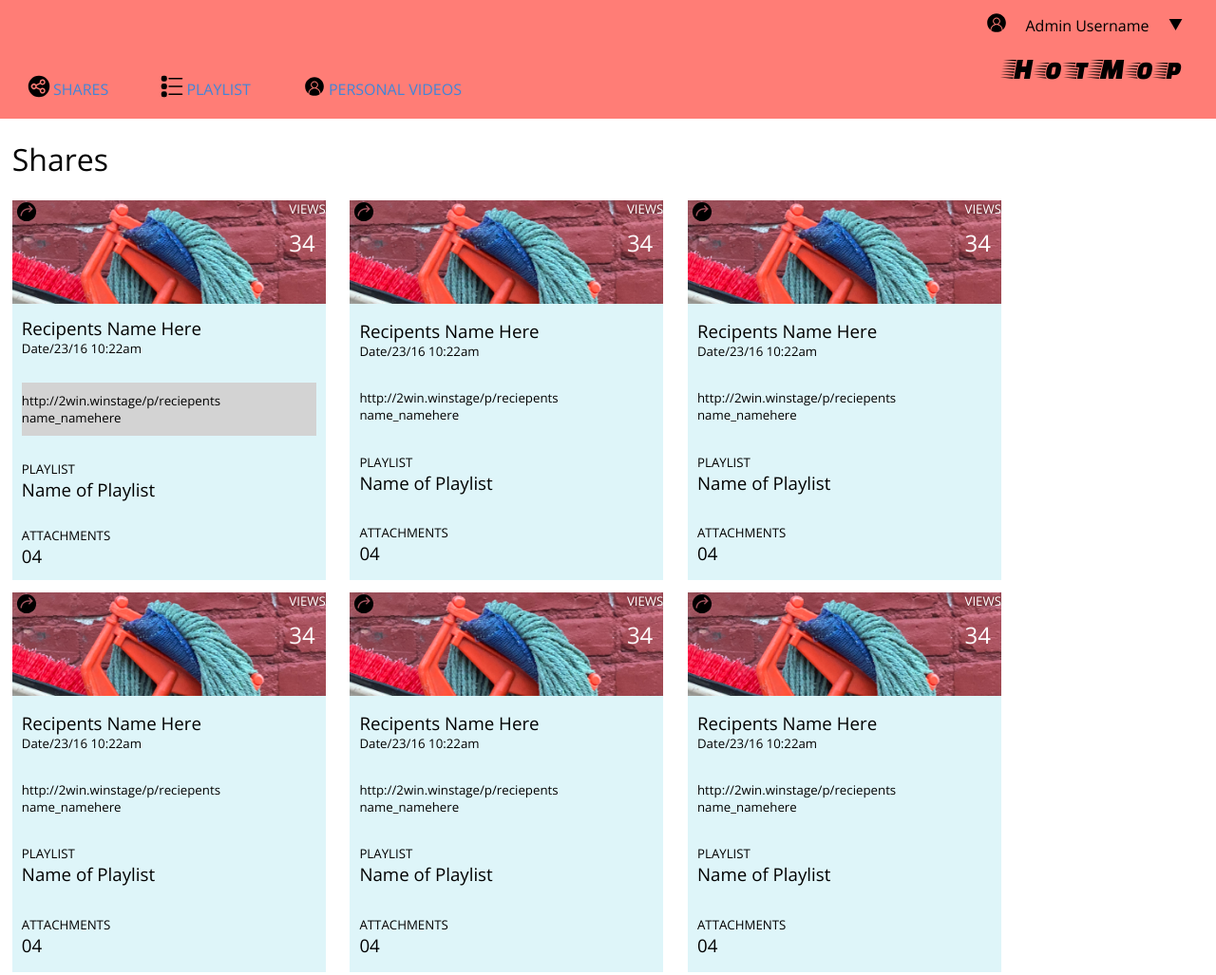
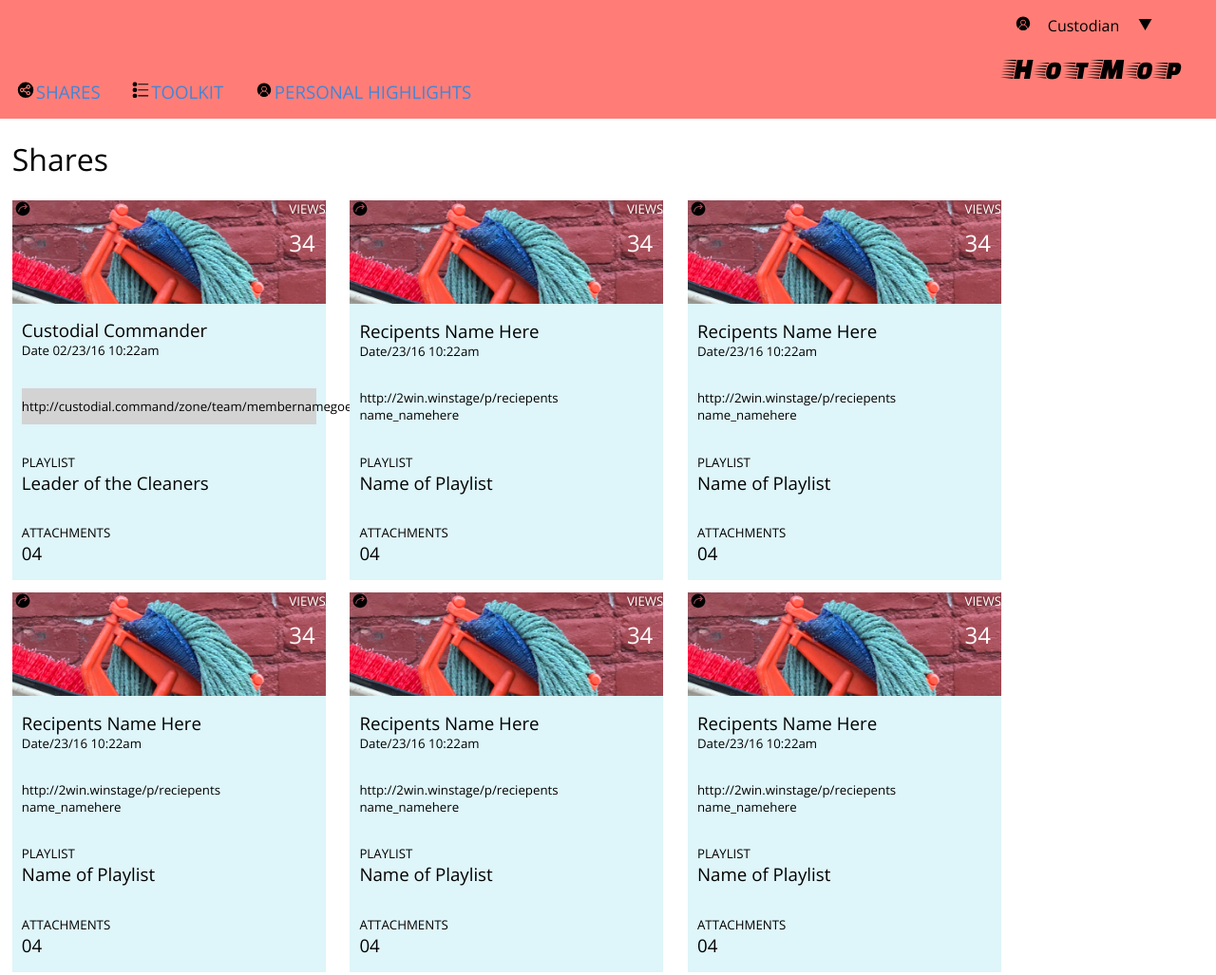
Before and after one commit to justincanthony/static-comp-challenge, a website: page index.html in a window 1280 px wide. Shown: the top 1027 px of the page at 95% size. Drawn offline with nearby package versions, Linux system fonts and the light colour scheme; files whose address does not match are found by name.

```diff
--- a/index.html
+++ b/index.html
@@ -18,12 +18,11 @@
     <div class="menu-bar">
       <nav>
         <ul>
-
           <li><img class="icon" src="/Users/justin/Turing/mod2/projects/static-comp-challenge/assets/noun_Share_4087971.svg">SHARES
           </li>
-          <li><img class="icon" src="/Users/justin/Turing/mod2/projects/static-comp-challenge/assets/noun_List_4087656.svg">PLAYLIST
+          <li><img class="icon" src="/Users/justin/Turing/mod2/projects/static-comp-challenge/assets/noun_List_4087656.svg">TOOLKIT
           </li>
-          <li><img class="icon" src="/Users/justin/Turing/mod2/projects/static-comp-challenge/assets/noun_User_3521174.svg">PERSONAL VIDEOS
+          <li><img class="icon" src="/Users/justin/Turing/mod2/projects/static-comp-challenge/assets/noun_User_3521174.svg">PERSONAL HIGHLIGHTS
           </li>
         </ul>
       </nav>
@@ -31,7 +30,7 @@
     <div class="admin-menu">
       <div class="admin-menu-text">
         <img class="icon" src="/Users/justin/Turing/mod2/projects/static-comp-challenge/assets/noun_User_3521174.svg" alt="user vector">
-        <p class="user-login-menu" type="drop-menu">Admin Username</p>
+        <p class="user-login-menu" type="drop-menu">Custodian</p>
         <img class="drop-icon" src="/Users/justin/Turing/mod2/projects/static-comp-challenge/assets/noun_Arrow_2333182.svg">
       </div>
       <p class="logo">H o t  M o p</p>
@@ -50,15 +49,15 @@
         </div>
         <div class="card-main">
           <div class="card-div">
-            <h3>Recipents Name Here</h3>
-            <h5>Date/23/16 10:22am</h5>
+            <h3>Custodial Commander</h3>
+            <h5>Date 02/23/16 10:22am</h5>
           </div>
           <div class="card-div-grey">
-            <h5>http://2win.winstage/p/reciepents name_namehere</h5>
+            <h5>http://custodial.command/zone/team/membernamegoeshere</h5>
           </div>
           <div class="card-div">
             <h5>PLAYLIST</h5>
-            <h3>Name of Playlist</h3>
+            <h3>Leader of the Cleaners</h3>
           </div>
           <div class="card-div">
             <h5>ATTACHMENTS</h5>
--- a/styles.css
+++ b/styles.css
@@ -57,6 +57,7 @@
 li {
   display: flex;
   align-items: center;
+  font-size: 14pt;
 }
 
 
@@ -86,8 +87,8 @@
 }
 
 .icon {
-height: 30px;
-width: 30px;
+height: 22px;
+width: 22px;
 }
 
 .drop-icon {
```
